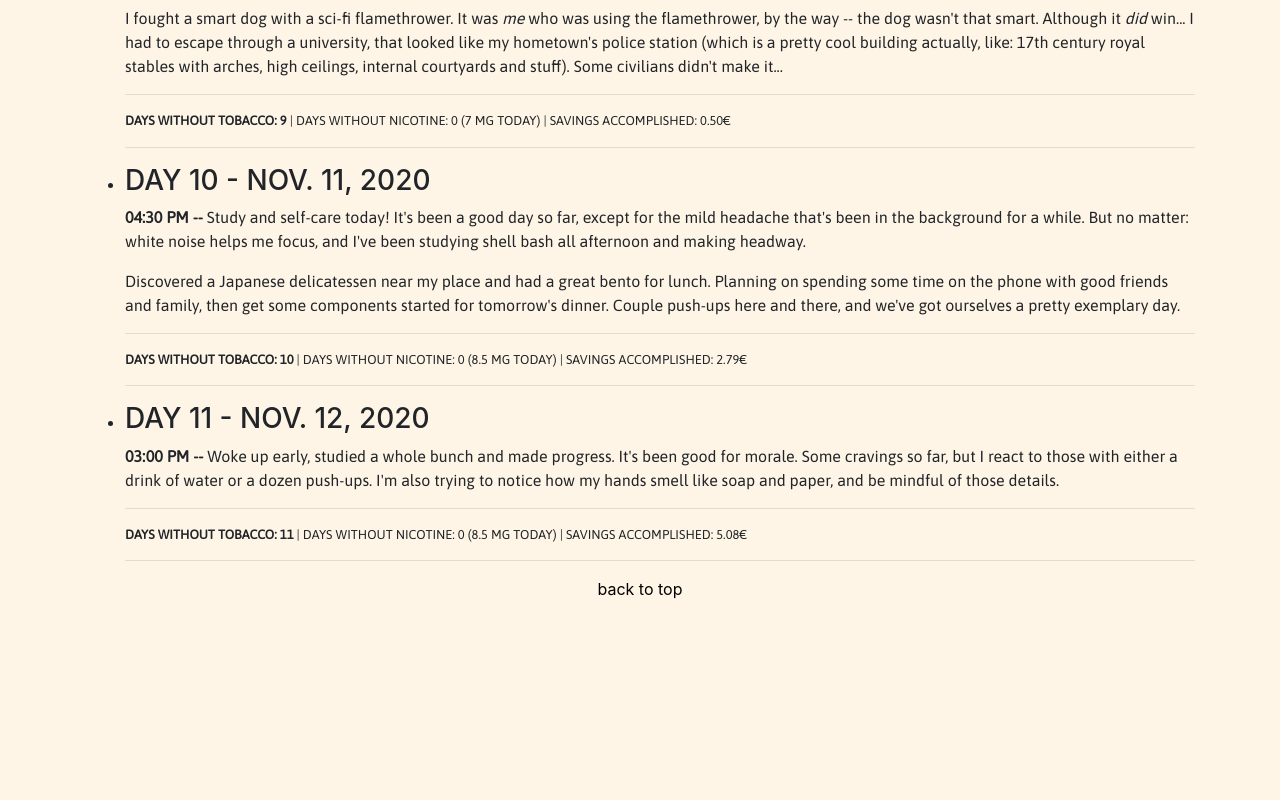
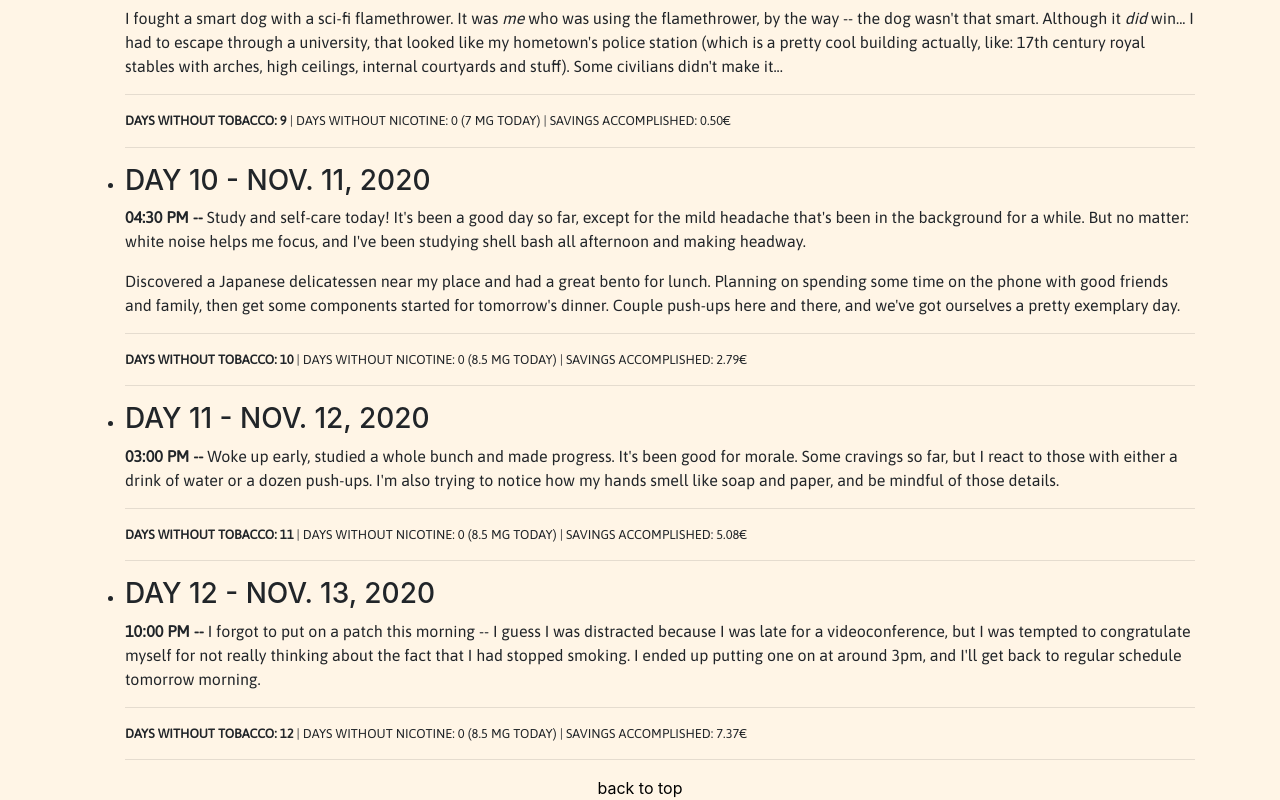
Before and after one commit to draialexis/alexisdrai, an Angular app: page / in a window 1280 px wide. Shown: the part 4078-4878 px from the top of the page. Before the commit the page ends 4679 px from the top, so only its background shows below. Built offline with nearby package versions, Linux system fonts and the light colour scheme.

Commit message:
Add entry for day 12

```diff
--- a/src/app/components/smokefree/smokefree.component.html
+++ b/src/app/components/smokefree/smokefree.component.html
@@ -158,7 +158,7 @@
     <hr>
   </li>
   <li>
-    <h3 id="smokefree" class="text-uppercase">Day 9 - nov. 10, 2020</h3>
+    <h3 class="text-uppercase">Day 9 - nov. 10, 2020</h3>
     <p><strong>08:45 PM --</strong> Today's exam went much better. Also I ate too much, took a nap, and just generally
       indulged myself more than might be advisable. I don't wanna "get soft" but I don't wanna crash and burn out; guess
       I'll keep thinking about that balance at least as long as I keep writing here.</p>
@@ -199,6 +199,17 @@
       today) | savings accomplished: 5.08€</p>
     <hr>
   </li>
+  <li>
+    <h3 id="smokefree" class="text-uppercase">Day 12 - nov. 13, 2020</h3>
+    <p><strong>10:00 PM --</strong> I forgot to put on a patch this morning -- I guess I was distracted because I was
+      late for a videoconference, but I was tempted to congratulate myself for not really thinking about the fact that I
+      had stopped smoking. I ended up putting one on at around 3pm, and I'll get back to regular schedule tomorrow
+      morning.</p>
+    <hr>
+    <p class="small-print text-uppercase"><strong>days without tobacco: 12</strong> | days without nicotine: 0 (8.5 mg
+      today) | savings accomplished: 7.37€</p>
+    <hr>
+  </li>
   <!--<li>
     <h3 class="text-uppercase">Day N-1 - nov. N, 2020</h3>
     <p></p>
```
Also changed, not shown: src/app/components/smokefree/smokefree.component.ts (+100 -3 lines).
